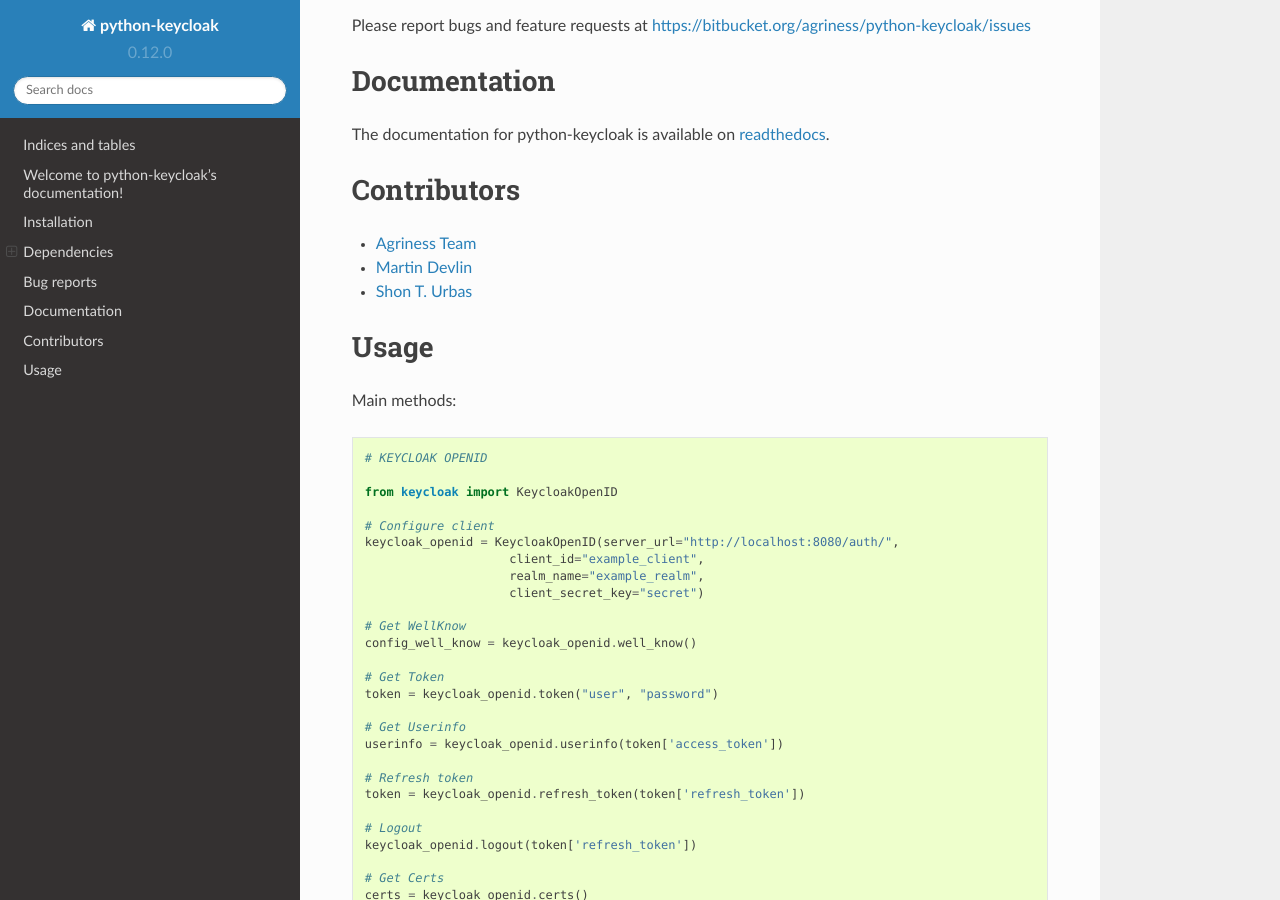
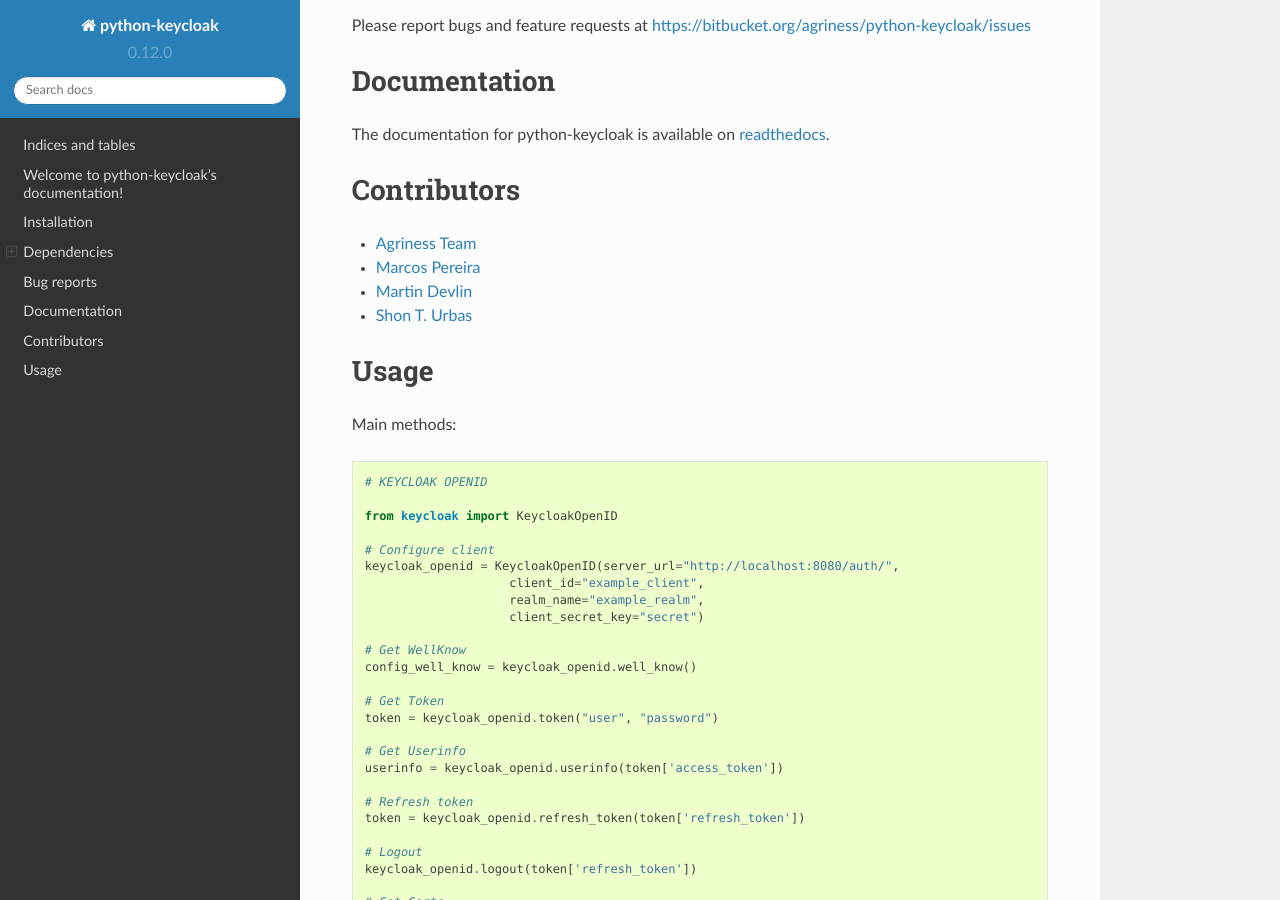
Before and after one commit to marcospereirampj/python-keycloak, a Sphinx documentation site: the page built from docs/source/index.rst, in a window 1280 px wide and 900 px high, scrolled down 1079 px. Built offline with Sphinx 7.4.7 and the Read the Docs theme 2.0.0, drawn with Linux system fonts in a browser that asks for light colours.

Commit message:
Updated docks

```diff
--- a/docs/source/index.rst
+++ b/docs/source/index.rst
@@ -65,6 +65,7 @@ Contributors
 ==================
 
 * `Agriness Team <http://www.agriness.com/pt/>`_
+* `Marcos Pereira <marcospereira.mpj@gmail.com>`_
 * `Martin Devlin <martin.devlin@pearson.com>`_
 * `Shon T. Urbas <shon.urbas@gmail.com>`_
 
```
